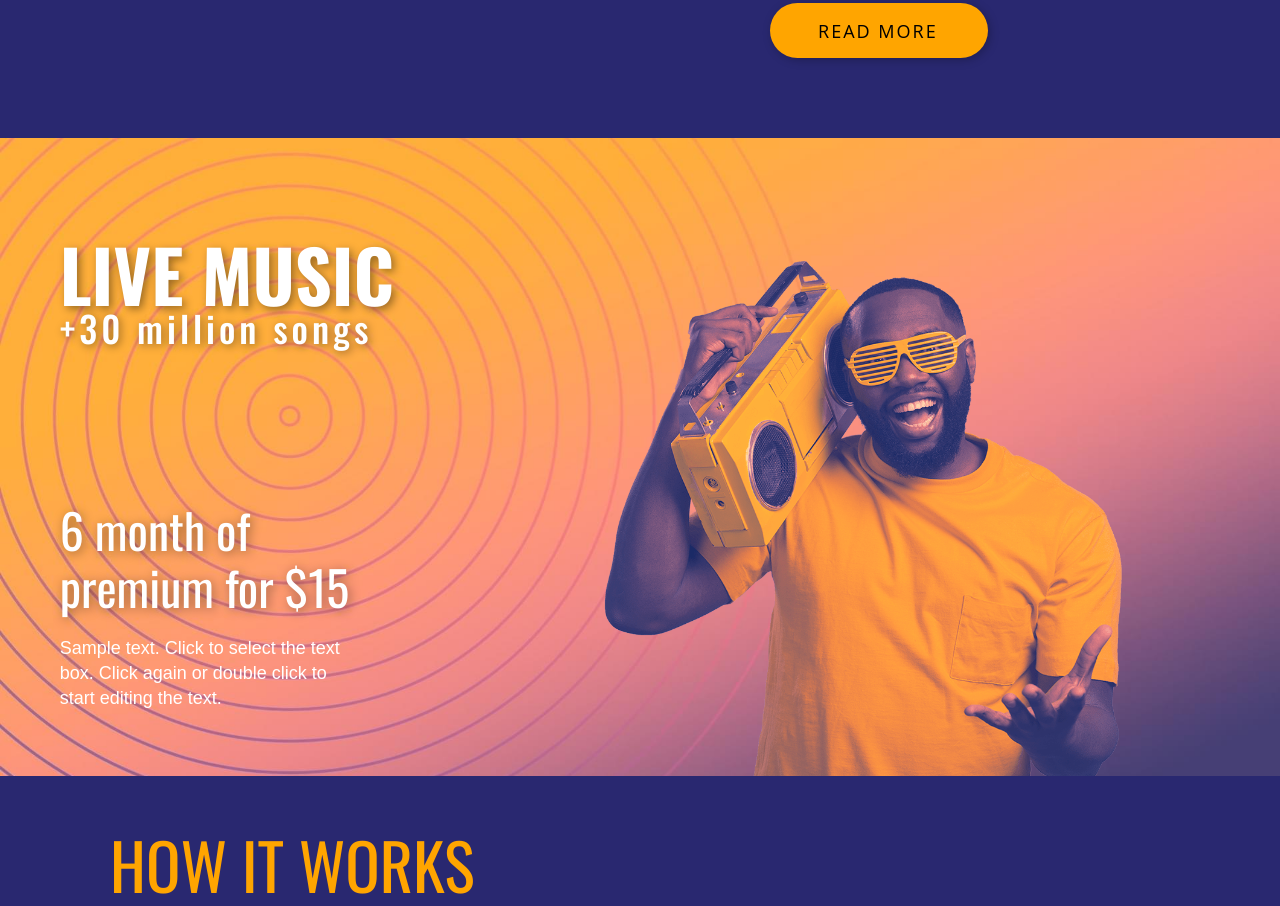
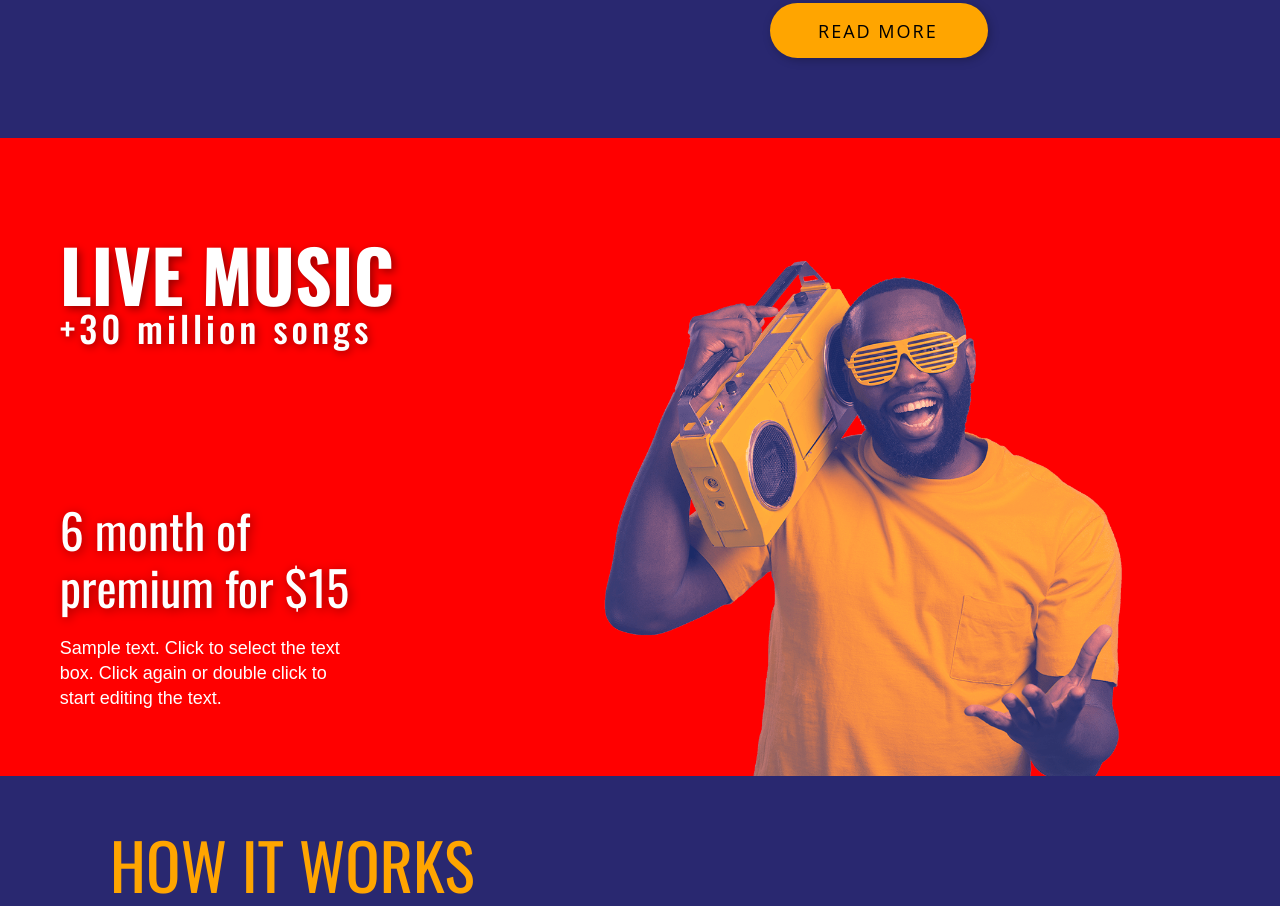
Before and after one commit to Izani-io/MUSIC-REDO, a plain HTML site: page MUSIC/index.html in a window 1280 px wide. Shown: the part 1512-2418 px from the top of the page. Drawn offline with nearby package versions, Linux system fonts and the light colour scheme.

Commit message:
Update extacy.css

```diff
--- a/MUSIC/extacy.css
+++ b/MUSIC/extacy.css
@@ -165,7 +165,8 @@ body{
 }
 
 .sec_c{
-    background-image: url(Images/backs.jpg);
+/*     background-image: url(Images/backs.jpg); */
+     background-color:red;
     background-size: cover;
 }
 
```
